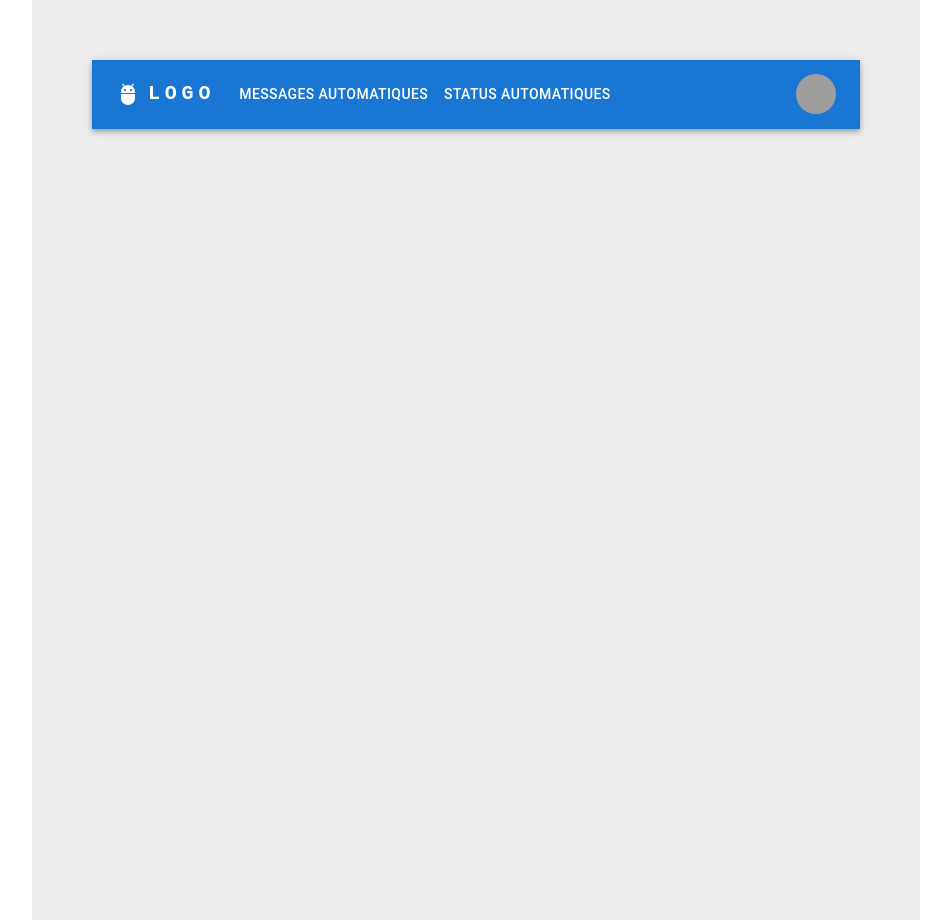
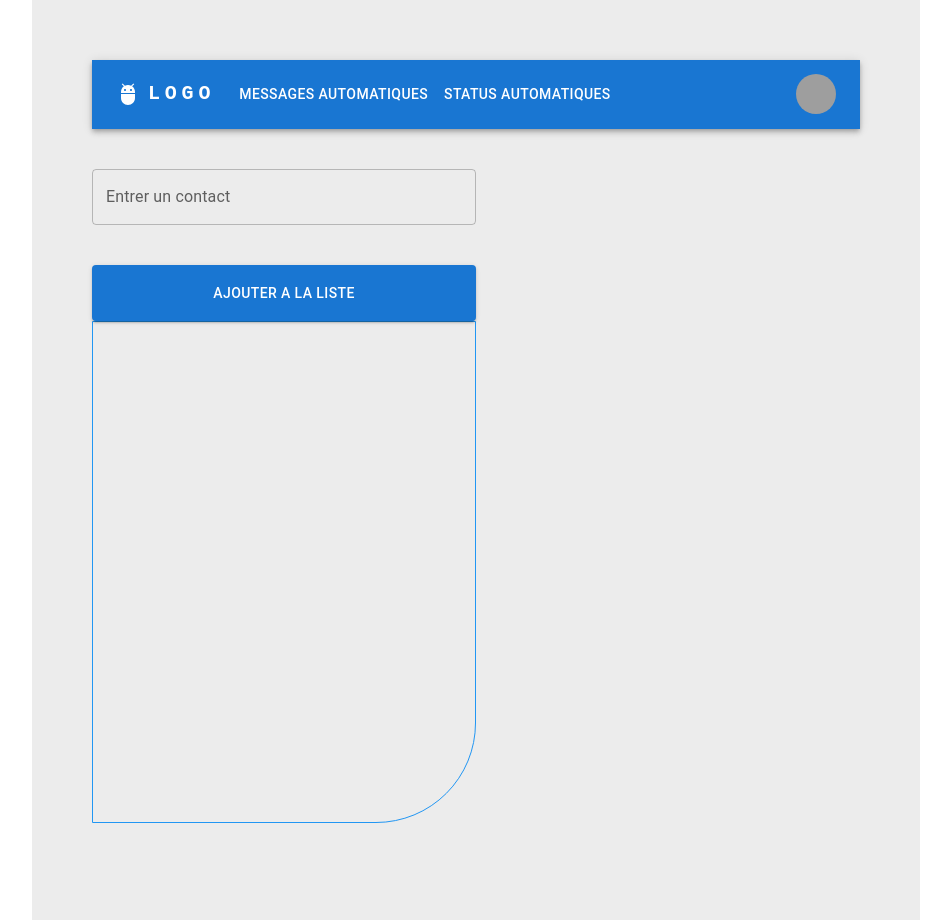
Before and after one commit to 1Cryptify/automatisationWathsapp, a React (Create React App) app: page / in a window 1280 px wide. Shown: the whole page, without its empty margins (164-1115 px from the left). Built offline with nearby package versions, Linux system fonts and the light colour scheme; grey boxes are pictures that could not be loaded.

Commit message:
ajout des nouvelle vue

```diff
--- a/src/App.js
+++ b/src/App.js
@@ -1,5 +1,5 @@
 import React from 'react'
-import { AppBar, Box, Typography } from '@mui/material'
+import {  Box } from '@mui/material'
 import Home from './Home'
 function App() {
   return (
--- a/src/Msg.jsx
+++ b/src/Msg.jsx
@@ -1,8 +1,19 @@
+import { Box, Button, Grid, InputBase, Paper, TextField, TextareaAutosize, Typography } from '@mui/material'
 import React from 'react'
 
 export default function Msg() {
   return (
-    <div>
-    </div>
+    <Box sx={{height:'100px',widows:'100%'}}>
+        <Grid container>
+        <Grid item xs={6}>
+        <TextField sx={{marginBottom:5,marginTop:5,width:'100%'}} label="Entrer un contact" variant="outlined" />
+        <Button sx={{width:'100%',top:0,padding:2}} variant='contained'>Ajouter a la liste</Button>
+        <Box sx={{borderWidth:1,borderColor:'#2196f3',height:'500px',borderStyle:'solid',
+    borderBottomRightRadius:'100px'}}>
+        </Box>
+        </Grid>
+        <Grid item xs={6}></Grid>
+        </Grid>
+    </Box>
   )
 }
```
